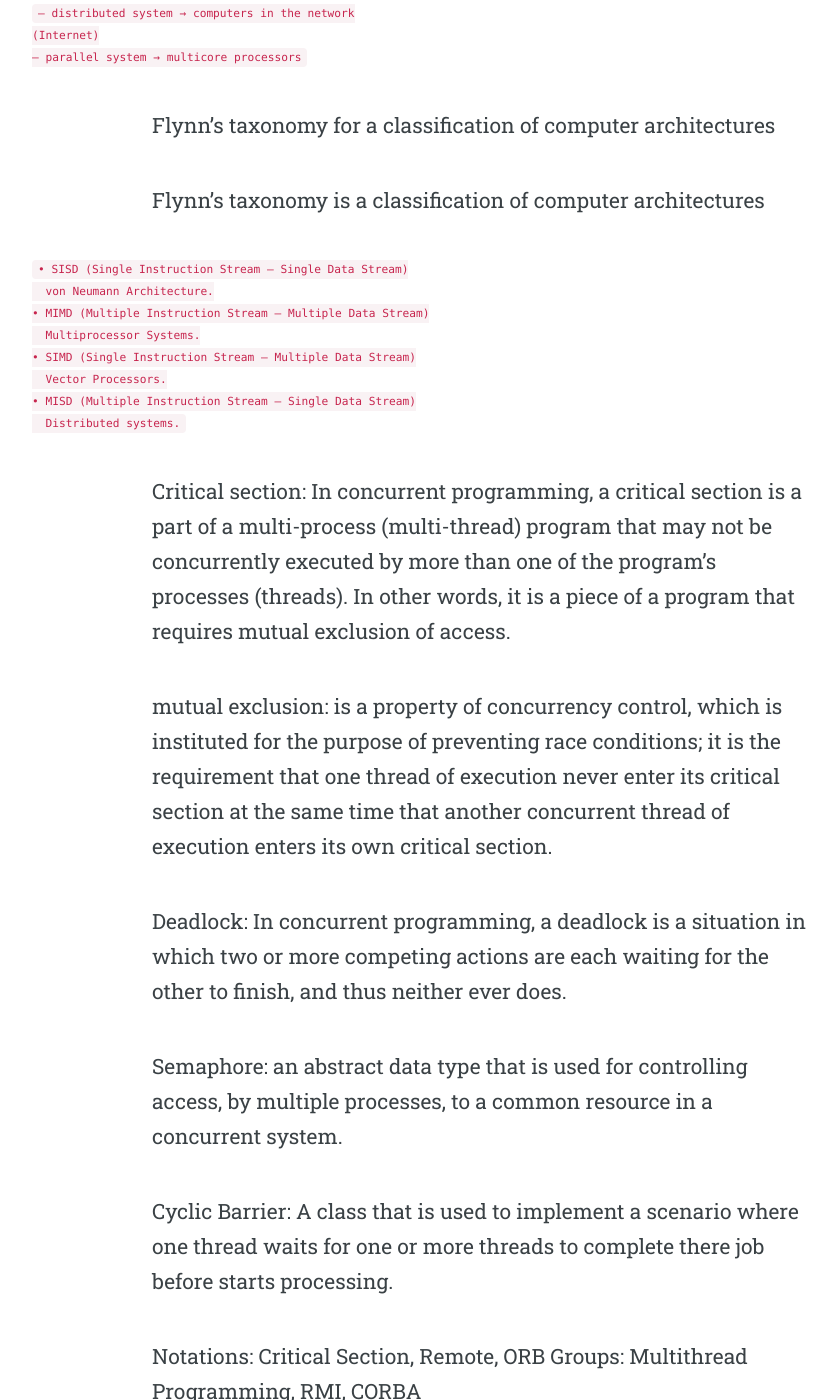
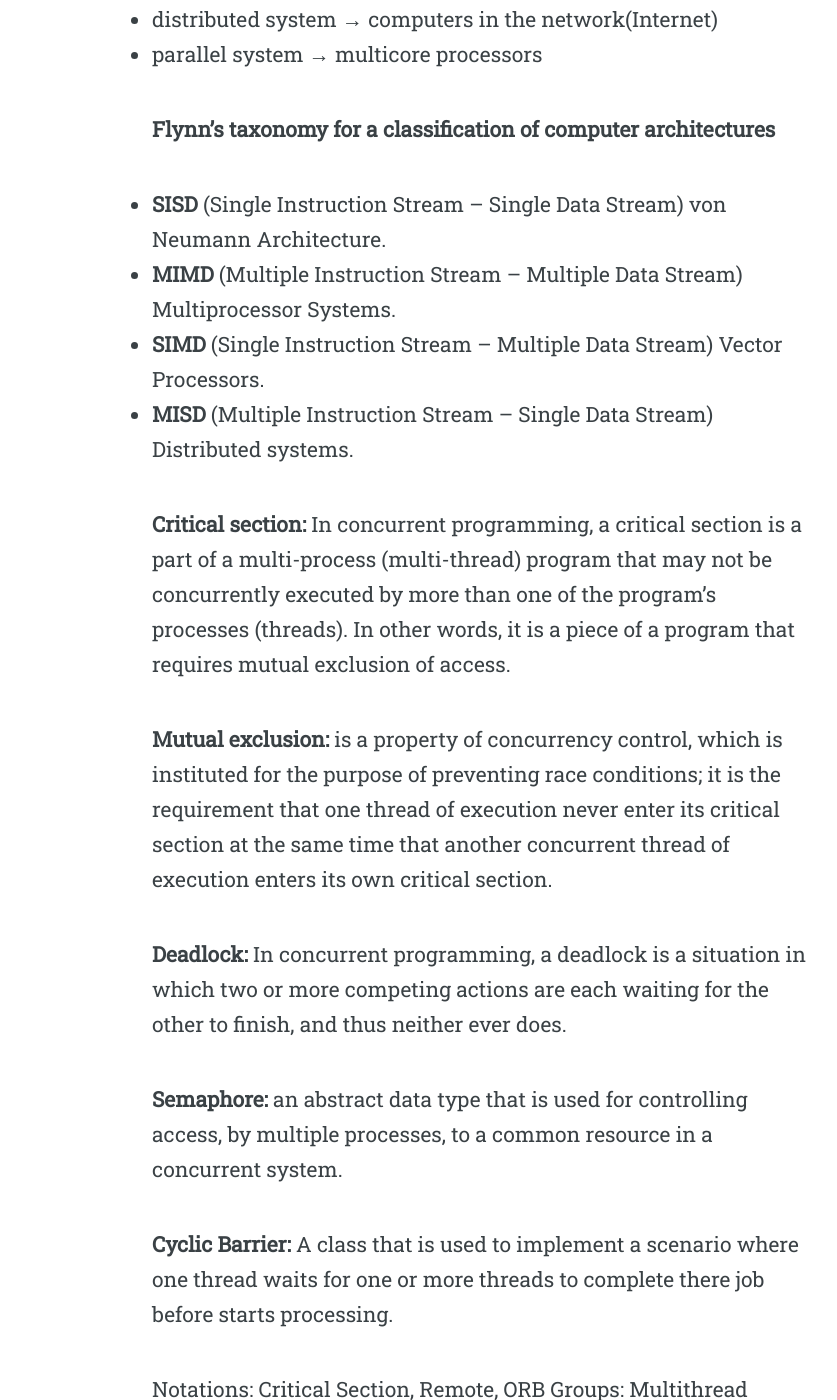
Before and after one commit to erkanceylan/blog, a Jekyll site: the page built from _posts/2018-1-17-Concurrent-And-Distributed-Programming-Notations.md, in a window 1280 px wide and 1400 px high, scrolled down 1823 px. Shown: the whole window, without its empty margins (158-995 px from the left). Built offline with Jekyll 4.4.1, drawn with Linux system fonts in a browser that asks for light colours; comment, search, counter and statistics services are not loaded; some of the changed text lies outside the part shown.

Commit message:
Update 2018-1-17-Concurrent-And-Distributed-Programming-Notations.md

```diff
--- a/_posts/2018-1-17-Concurrent-And-Distributed-Programming-Notations.md
+++ b/_posts/2018-1-17-Concurrent-And-Distributed-Programming-Notations.md
@@ -13,51 +13,47 @@ I am taking a Concurrent and Distributed Programming lecture in my Erasmus+ jour
 about mostly explation of some notations concerning Concerning Concurrent And Distributed Programming. Hence I decided write whole
 notation in this lecture here.
 
-Process: is an instance of a computer program that is being executed. It contains the program code and its current activity
+__Process:__ is an instance of a computer program that is being executed. It contains the program code and its current activity
 
-Thread: is the smallest sequence of programmed instructions that can be managed independently by a scheduler, which is typically a part of the operating system.
+__Thread:__ is the smallest sequence of programmed instructions that can be managed independently by a scheduler, which is typically a part of the operating system.
 
-Parallel ↔ processes overlap in time (they are executed on different processors)
+__Parallel__ ↔ processes overlap in time (they are executed on different processors)
 
-Concurrent ↔ processes can overlap in time but not necessary (they are executed on one or more processors).
+__Concurrent__ ↔ processes can overlap in time but not necessary (they are executed on one or more processors).
 
-Distributed ↔ processes overlap in time (they are executed on
+__Distributed__ ↔ processes overlap in time (they are executed on
 distributed processors, for example, in
 computer clusters) .
 
 
-	– distributed system → computers in the network
-	(Internet)
-	– parallel system → multicore processors
+* distributed system → computers in the network(Internet)
+* parallel system → multicore processors
 
 
-Flynn's taxonomy for a classification of computer
-architectures
+__Flynn's taxonomy for a classification of computer
+architectures__
 
-Flynn's taxonomy is a classification of computer architectures
-
-    • SISD (Single Instruction Stream – Single Data Stream)
-      von Neumann Architecture.
-    • MIMD (Multiple Instruction Stream – Multiple Data Stream)
-      Multiprocessor Systems.
-    • SIMD (Single Instruction Stream – Multiple Data Stream)
-      Vector Processors.
-    • MISD (Multiple Instruction Stream – Single Data Stream)
-      Distributed systems.
+* __SISD__ (Single Instruction Stream – Single Data Stream)
+von Neumann Architecture.
+* __MIMD__ (Multiple Instruction Stream – Multiple Data Stream)
+Multiprocessor Systems.
+* __SIMD__ (Single Instruction Stream – Multiple Data Stream)
+Vector Processors.
+* __MISD__ (Multiple Instruction Stream – Single Data Stream)
+Distributed systems.
 
 
-Critical section: In concurrent programming, a critical section is a part of a multi-process (multi-thread) program that may not be concurrently executed by more than one of the program's processes (threads). In other words, it is a piece of a program that requires mutual exclusion of access.
+__Critical section:__ In concurrent programming, a critical section is a part of a multi-process (multi-thread) program that may not be concurrently executed by more than one of the program's processes (threads). In other words, it is a piece of a program that requires mutual exclusion of access.
 
-mutual exclusion: is a property of concurrency control, which is instituted for the purpose of preventing race conditions; it is the requirement that one thread of execution never enter its critical section at the same time that another concurrent thread of execution enters its own critical section.
+__Mutual exclusion:__ is a property of concurrency control, which is instituted for the purpose of preventing race conditions; it is the requirement that one thread of execution never enter its critical section at the same time that another concurrent thread of execution enters its own critical section.
 
-
-Deadlock: In concurrent programming, a deadlock is a situation in which two or
+__Deadlock:__ In concurrent programming, a deadlock is a situation in which two or
 more competing actions are each waiting for the other to finish, and
 thus neither ever does.
 
-Semaphore: an abstract data type that is used for controlling access, by multiple processes, to a common resource in a concurrent system.
+__Semaphore:__ an abstract data type that is used for controlling access, by multiple processes, to a common resource in a concurrent system.
 
-Cyclic Barrier:  A class that is used to implement a scenario where one thread waits for one or more threads to complete there job before starts processing.
+__Cyclic Barrier:__  A class that is used to implement a scenario where one thread waits for one or more threads to complete there job before starts processing.
 
 
 Notations: Critical Section, Remote, ORB
```
